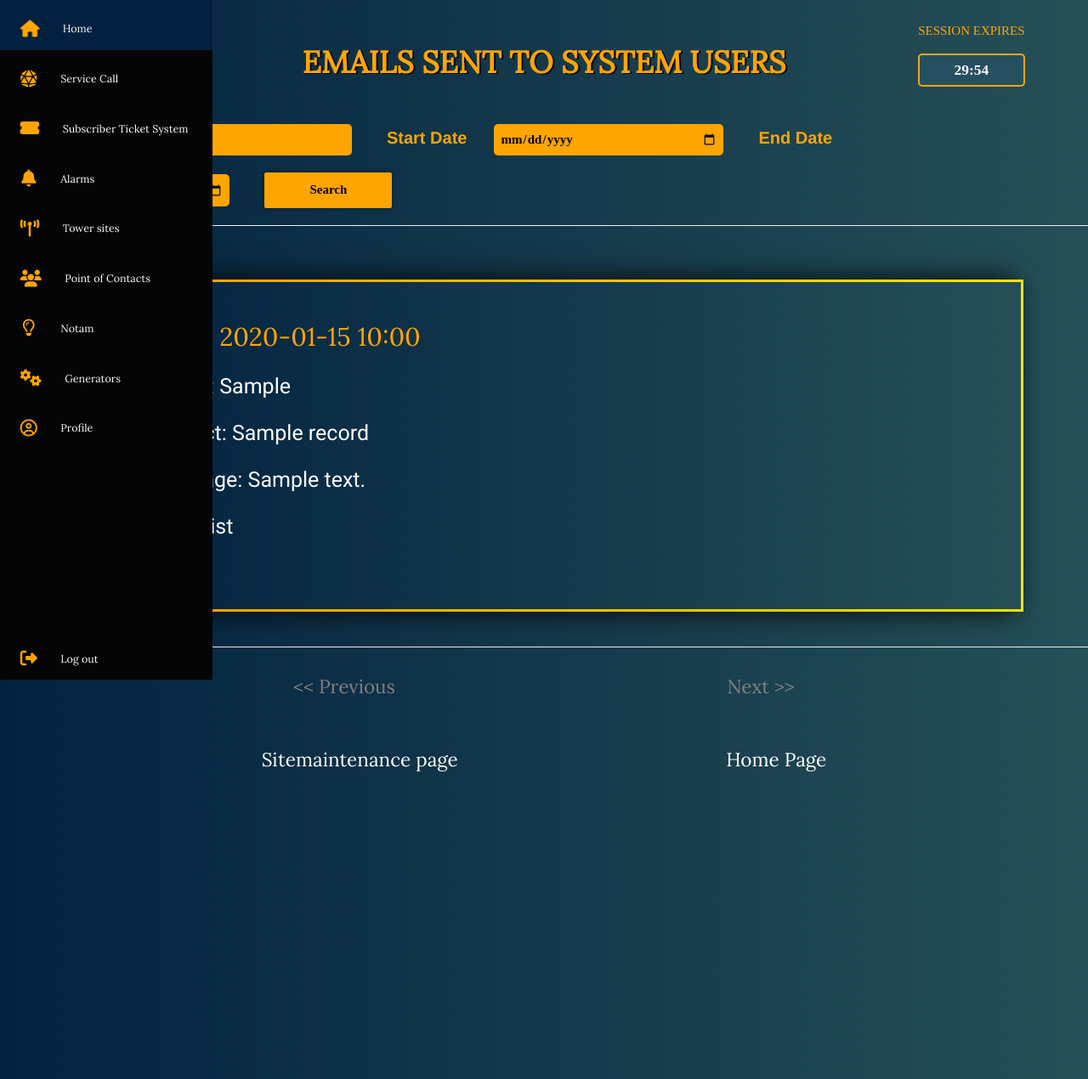
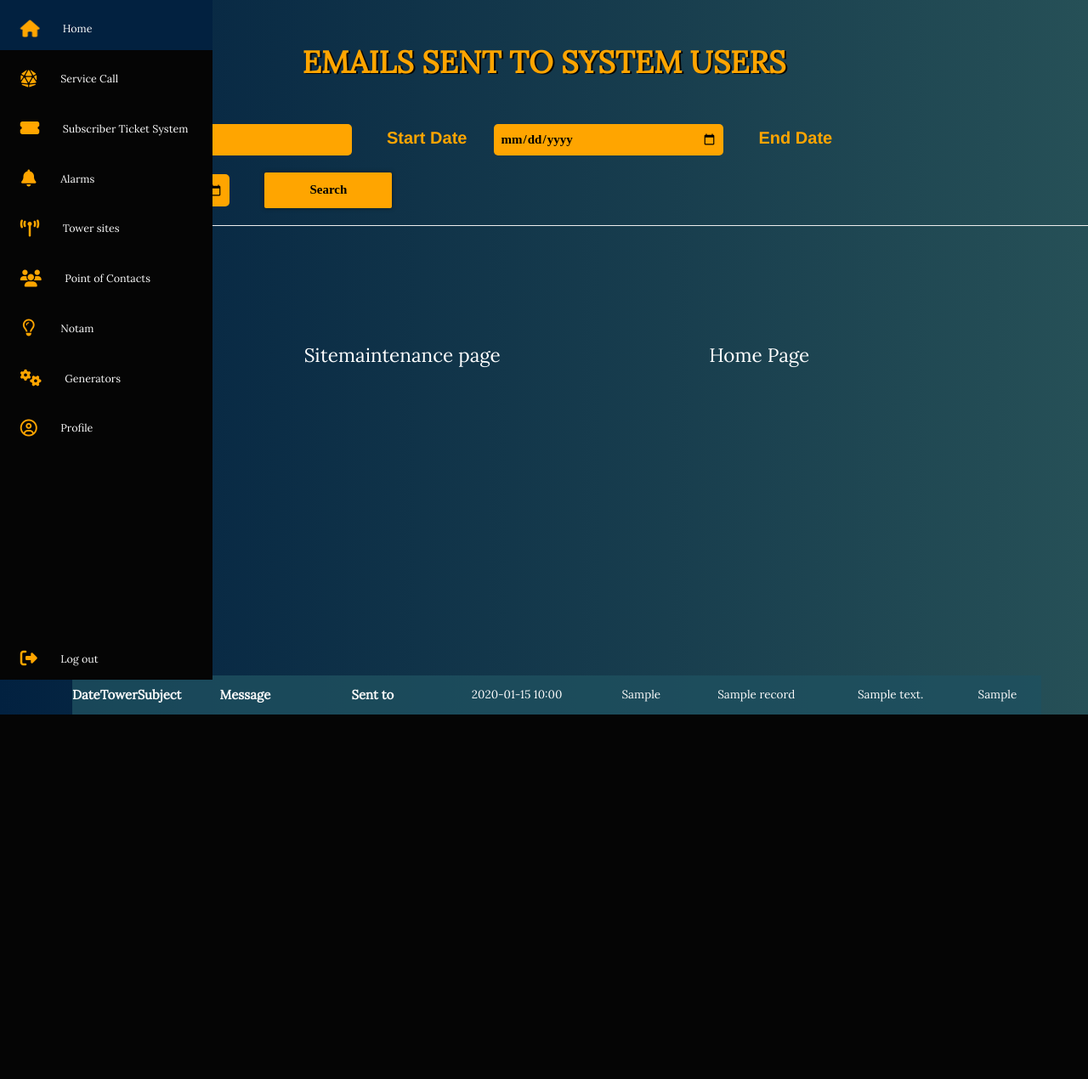
Before and after one commit to Chad-Current/isics, a Django app: template sitemaintenance/templates/sitemaintenance/sitemaintenance_list.html in a window 1280 px wide. Shown: the whole page at 85% size. After the commit the page ends 841 px from the top, so only its background shows below. Run offline with Django 3.2, Linux system fonts and the light colour scheme; tables that the repository leaves empty hold one stand-in row (values such as "Sample post"); the template is opened without the code that fills it: values that come from a table or form of the project are taken from there, most other values are stand-ins (such as "Sample title", 1, 10 or a date in 2020); data that the repository does not hold is empty; some libraries are stand-ins or nearby versions; some web fonts are replaced.

Commit message:
Table format sitemaintenance list

```diff
--- a/sitemaintenance/templates/sitemaintenance/sitemaintenance_list.html
+++ b/sitemaintenance/templates/sitemaintenance/sitemaintenance_list.html
@@ -36,47 +36,33 @@
       {% block sub_one %}
       <div class='container headspace'>
         <div class="container">
-          {% for email in emails %}
-            <div class="infinite-item">
-              <div class='forms'>
+          <table>
+            <thead>
+              <tr>
+                <th style='width:20px;'>Date</th>
+                <th style='width:30px;'>Tower</th>
+                <th style='width:50px;'>Subject</th>
+                <th style='width:150px;'>Message</th>
+                <th style='width:150px;'>Sent to</th>
                 <ul>
-                  <li><h3 class='title'>Date: {{ email.date|date:'Y-m-d H:i' }}</h3></li>
-                  <li><h4>Tower: {{ email.tower_cell }}</h4></li>
-                  <li><h4>Subject: {{ email.subject }}</h4></li>
-                  <li><h4>Message: {{ email.message  }}</h4></li>
-                  <li><h4>Sent List</h4></li>
-                  <li class='easy-text'>{{ email.sent_list|cut:"["|cut:"]"|cut:"'"|wordwrap:125|linebreaksbr|truncatechars:200}}</li>
+                  {% for email in emails %}
+                  <td>{{ email.date|date:'Y-m-d H:i' }}</h3></li>
+                  <td>{{ email.tower_cell }}</h4></li>
+                  <td>{{ email.subject }}</h4></li>
+                  <td>{{ email.message  }}</h4></li>
+                  <td>{{ email.sent_list|cut:"["|cut:"]"|cut:"'"|wordwrap:125|linebreaksbr|truncatechars:200}}</td>
+                  {% endfor %}
                 </ul>
               </div>
             </div>
-          {% endfor %}
-        </div>
-      </div>
       <hr></hr>
 
-        <div class="container-row min-headspace">
-          <div>
-          {% if page_obj.has_previous %}
-            <a class="nav-link" href="?page={{ page_obj.previous_page_number }}"><< Previous</a>
-            {% else %}
-            <a class="nav-link nav-link-disabled"><< Previous</a>
-          {% endif %}
-        </div>
-        <div>
-          {% if page_obj.has_next %}
-            <a class="nav-link" href="?page={{ page_obj.next_page_number }}">Next >></a>
-            {% else %}
-            <a class="nav-link nav-link-disabled">Next >></a>
-          {% endif %}
-          </div>
-        </div>
         <div class='container-row'>
           <a href="{% url 'sitemaintenance:site-maintenance-home-page' %}" class='nav-link min-headspace'>Sitemaintenance page</a>
           <a href="{% url 'base:home-page' %}" class='nav-link min-headspace'>Home Page</a>
         </div>
       </div>
     <div class='footer'>
-    </div>
     {% endblock sub_one %}
 
 
```
